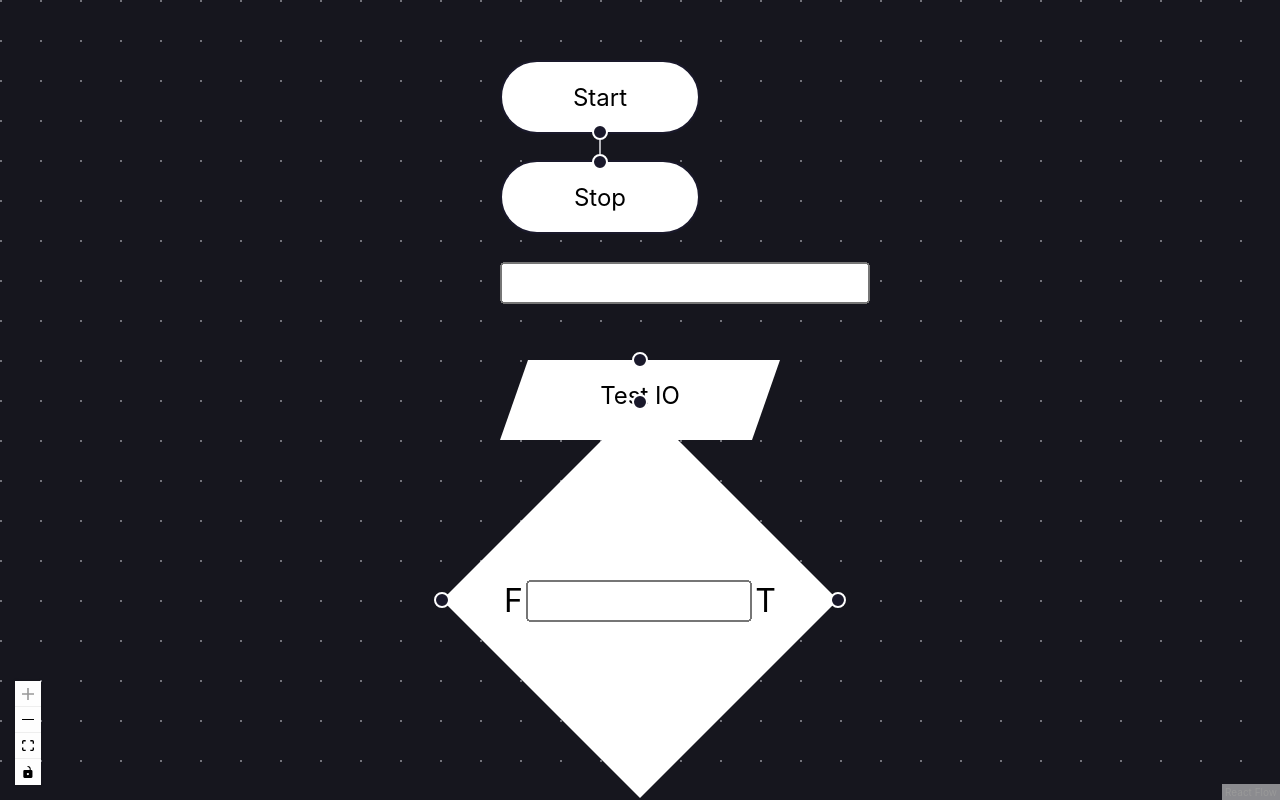
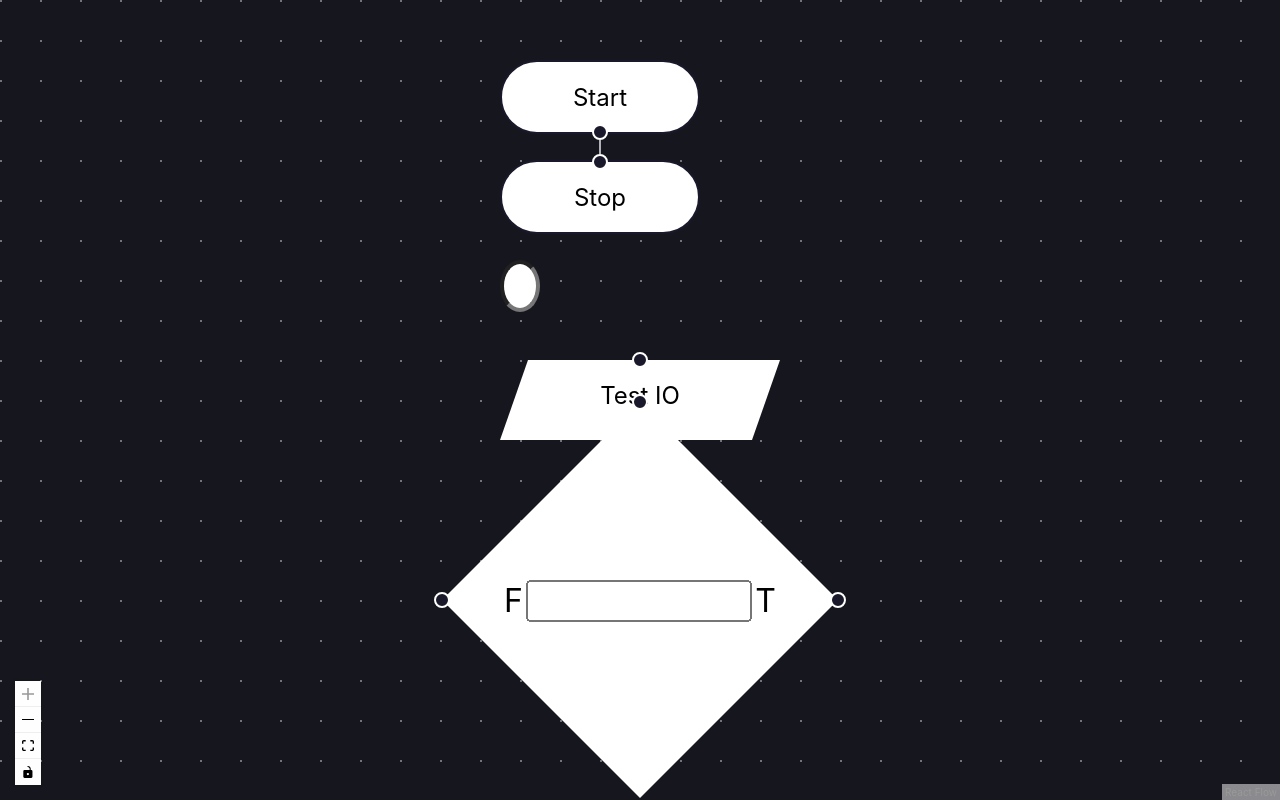
Before and after one commit to RysKowalski/logic-graph-frontend, a React (Create React App) app: page / in a window 1280 px wide. Built offline with nearby package versions, Linux system fonts and the light colour scheme.

Commit message:
fast commit

```diff
--- a/src/App.tsx
+++ b/src/App.tsx
@@ -24,7 +24,7 @@ import ReferenceNode from './nodes/ReferenceNode'
 const initialNodes: Node[] = [
   { id: 'start', position: { x: 0, y: 0 }, data: { label: 'Start' }, type: "input", className: 'start-stop' },
   { id: 'stop', position: { x: 0, y: 50 }, data: { label: 'Stop' }, type: "output", className: 'start-stop' },
-  { id: 'Reference', position: { x: 0, y: 100 }, data: {}, type: "ReferenceNode", className: 'reference-node' },
+  { id: 'Reference', position: { x: 0, y: 100 }, data: {}, type: "ReferenceNode" },
   { id: 'IONode', position: { x: 0, y: 150 }, data: {}, type: "IONode" },
   { id: 'IFNode', position: { x: 0, y: 200 }, data: {}, type: "IFNode" }
 ];
--- a/src/nodes/Nodes.css
+++ b/src/nodes/Nodes.css
@@ -7,6 +7,14 @@
   width: 20px;
   height: 20px;
   border-radius: 50%;
+  display: flex;
+}
+
+.reference-node input {
+  width: 100%;
+  height: 100%;
+  border-radius: 50%;
+  text-align: center;
 }
 
 .IF-node-wrapper {
--- a/src/nodes/ReferenceNode.tsx
+++ b/src/nodes/ReferenceNode.tsx
@@ -2,7 +2,7 @@ import { NodeProps } from "@xyflow/react";
 
 export default function ReferenceNode(props: NodeProps) {
   return (
-    <div>
+    <div className="reference-node">
       <input />
     </div>
   )
```
